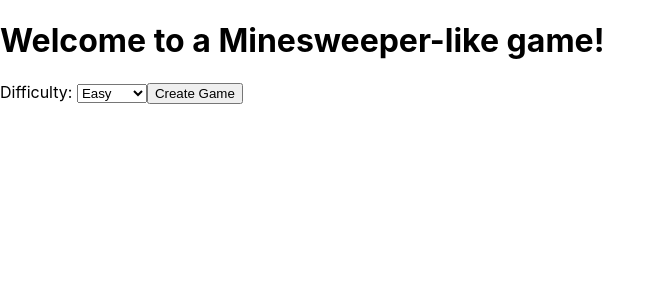
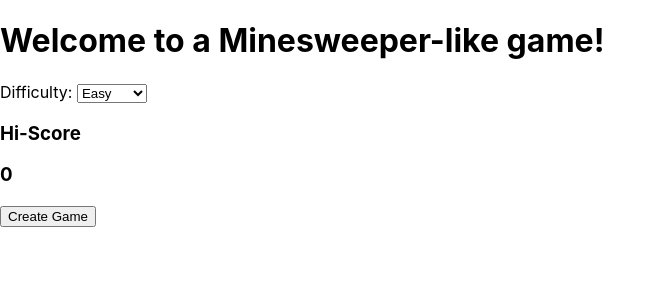
Before and after one commit to St0neofFr33dom/MineSweeper, a Next.js app: page / in a window 1280 px wide. Shown: the top 300 px of the page, without its empty margins (0-665 px from the left). Built offline with nearby package versions, Linux system fonts and the light colour scheme.

Commit message:
Started highscore featue, able to access localstorage features without crashing the website

```diff
--- /dev/null
+++ b/components/HighScore/index.js
@@ -0,0 +1,19 @@
+import {useState, useEffect} from 'react'
+import { getItem } from '../../funcs/localStorage'
+
+const HighScore = (difficulty) => {
+
+const [score,setScore] = useState('0')
+
+    useEffect(()=>{
+        setScore(getItem(difficulty))
+    },[difficulty])
+    return (
+            <>
+                <h3>Hi-Score</h3>
+                <h3>{score}</h3>
+            </>
+    )
+}
+
+export default HighScore
--- /dev/null
+++ b/funcs/localStorage.js
@@ -0,0 +1,31 @@
+
+    const getItem = (key) => {
+    const isBrowser = (() => typeof window !== 'undefined')()
+        if (isBrowser){
+            console.log("Browser is true")
+            if (window['localStorage'][key] === undefined){
+                return '0'
+            }
+            else{
+                return window['localStorage'][key]
+            }
+        } else {
+            return ' '
+        }
+    };
+
+    const setItem = (key, value) => {
+        const isBrowser = (() => typeof window !== 'undefined')()
+      if (isBrowser) {
+        window['localStorage'].setItem(key, value);
+        return true;
+      }
+
+      return false;
+    };
+
+    const removeItem = (key)=> {
+      window['localStorage'].removeItem(key);
+    };
+
+export {getItem, setItem, removeItem}
--- a/pages/index.js
+++ b/pages/index.js
@@ -3,6 +3,8 @@ import { useState, useReducer } from "react";
 import Board from "../components/Board";
 import reducer from "../funcs/reducer";
 import gameContext from "../context/gameContext";
+import {getItem,setItem,removeItem} from "../funcs/localStorage";
+import HighScore from "../components/HighScore";
 
 export default function Home() {
   const [state, dispatch] = useReducer(reducer, {
@@ -25,7 +27,6 @@ export default function Home() {
       value: e.target.value,
     });
   }
-
 
   if (state.gameStatus === "settings") {
     return (
@@ -76,6 +77,9 @@ export default function Home() {
             />
           </div>
         )}
+        {state.difficulty !== "custom" && (
+          <HighScore difficulty={state.difficulty}/>
+        )}
         <button
           onClick={() => {
             dispatch({ type: "createGame" });
```
